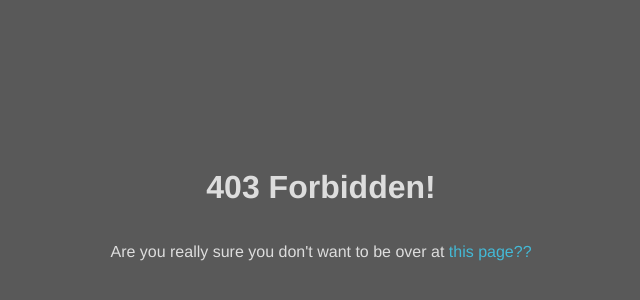
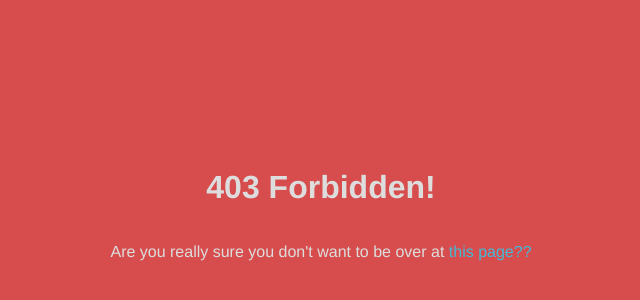
Before and after one commit to smerth/html-site, a plain HTML site: page 403.html in a window 1280 px wide. Shown: the part 188-488 px from the top of the page, without its empty margins (319-959 px from the left). Drawn offline with Linux system fonts and the light colour scheme.

Commit message:
edit 403 bg color to test pipeline

```diff
--- a/403.html
+++ b/403.html
@@ -10,7 +10,7 @@
         rel="stylesheet">
   <style>
       body {
-        background: #595959;
+        background: #d74d4d;
       }
   </style>
 </head>
```
